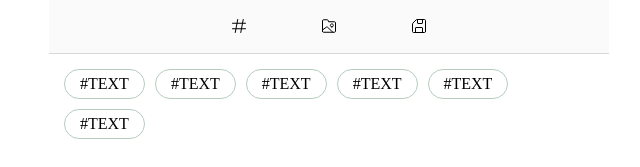
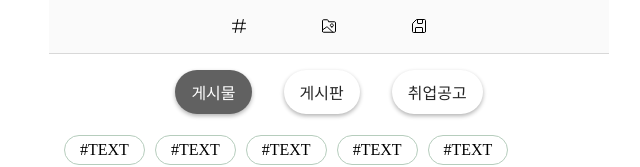
Before and after one commit to ssafy-b210/SSAFYING, a React (Create React App) app in the folder ssafying-fe/: page /profile in a window 1280 px wide. Shown: the part 315-482 px from the top of the page, without its empty margins (311-951 px from the left). Built offline with nearby package versions, Linux system fonts and the light colour scheme.

Commit message:
design: 스크랩 분류 버튼 컴포넌트 추가

```diff
--- a/ssafying-fe/src/components/Profile/Scrap/ScrapContent.tsx
+++ b/ssafying-fe/src/components/Profile/Scrap/ScrapContent.tsx
@@ -1,9 +1,11 @@
 import HashtagList from "./HashtagList";
 import MyFeedList from "./MyFeedList";
+import ScrapSortTap from "./ScrapSortTab";
 
 function ScrapContent() {
   return (
     <div>
+      <ScrapSortTap />
       <HashtagList />
       <MyFeedList />
     </div>
--- /dev/null
+++ b/ssafying-fe/src/components/Profile/Scrap/ScrapSortTab.tsx
@@ -0,0 +1,42 @@
+import styled from "styled-components";
+
+function ScrapSortTap() {
+  return (
+    <StyledScrapTab>
+      <div></div>
+      <SortTabButton href="!#" className="active">
+        <span>게시물</span>
+      </SortTabButton>
+      <SortTabButton href="!#">
+        <span>게시판</span>
+      </SortTabButton>
+      <SortTabButton href="!#">
+        <span>취업공고</span>
+      </SortTabButton>
+    </StyledScrapTab>
+  );
+}
+
+const StyledScrapTab = styled.div`
+  display: flex;
+  justify-content: center;
+  margin: 16px 0;
+`;
+
+const SortTabButton = styled.a`
+  display: inline-block;
+  margin: 0 16px;
+  padding: 10px 16px;
+  border-radius: 30px;
+  text-decoration: none;
+  background-color: #fff;
+  color: #262626;
+  box-shadow: 0px 2px 4px rgba(0, 0, 0, 0.3);
+
+  &.active {
+    background-color: #616161;
+    color: #fff;
+  }
+`;
+
+export default ScrapSortTap;
```
